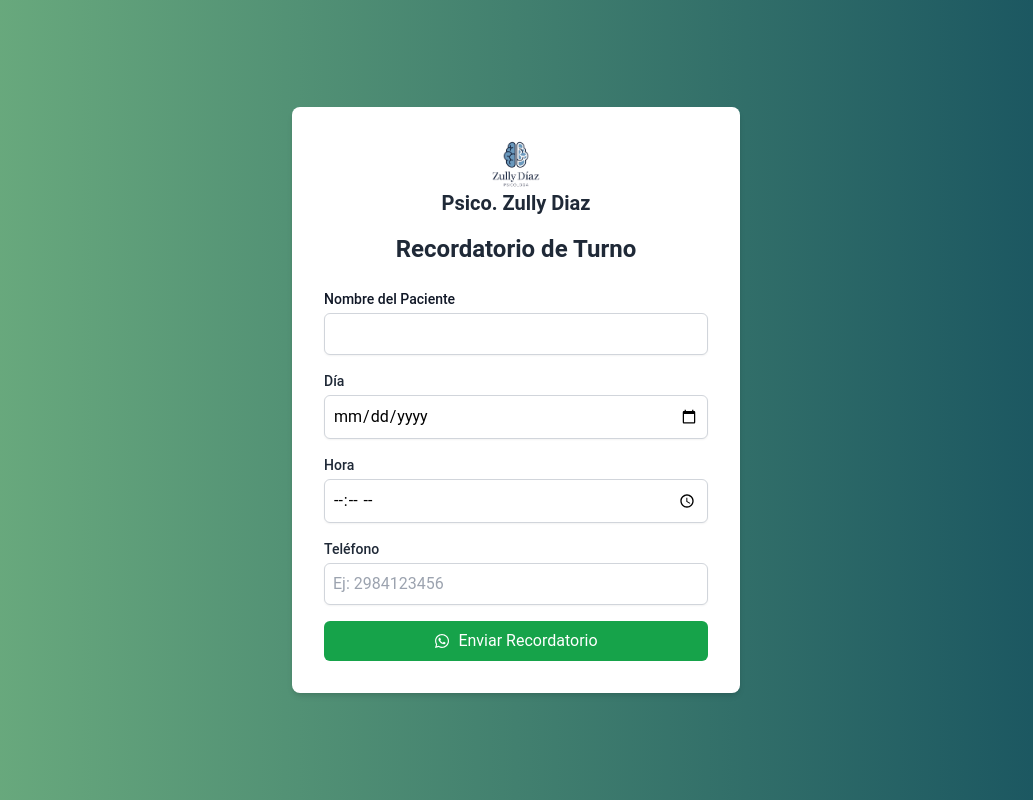
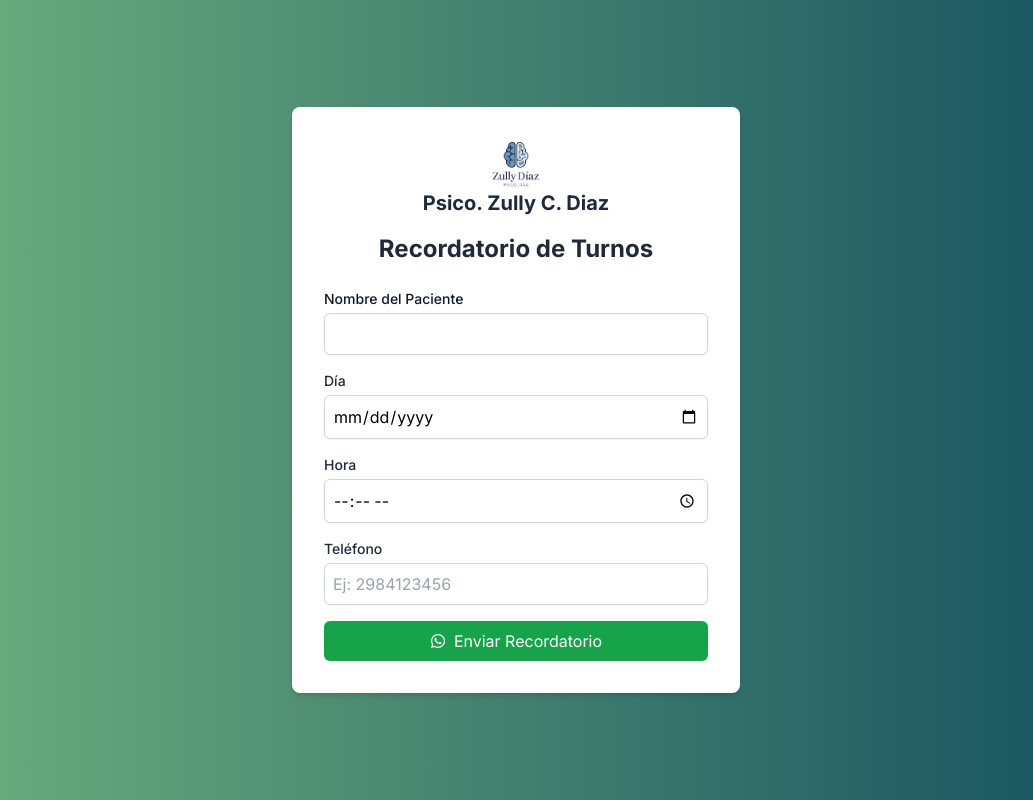
Before and after one commit to luismagnum/turno, a Next.js app: page / in a window 1280 px wide. Shown: the whole page, without its empty margins (124-1157 px from the left). Built offline with nearby package versions, Linux system fonts and the light colour scheme.

Commit message:
tipo letra

```diff
--- a/src/app/layout.js
+++ b/src/app/layout.js
@@ -1,15 +1,7 @@
-import { Geist, Geist_Mono } from "next/font/google";
+import { Inter } from "next/font/google";
 import "./globals.css";
 
-const geistSans = Geist({
-  variable: "--font-geist-sans",
-  subsets: ["latin"],
-});
-
-const geistMono = Geist_Mono({
-  variable: "--font-geist-mono",
-  subsets: ["latin"],
-});
+const inter = Inter({ subsets: ["greek"] });
 
 export const metadata = {
   title: "Recordatorio de Turnos",
@@ -20,7 +12,7 @@ export default function RootLayout({ children }) {
   return (
     <html lang="en">
       <body
-        className={`${geistSans.variable} ${geistMono.variable} antialiased`}
+        className={`${inter.className} antialiased`}
       >
         {children}
       </body>
--- a/src/components/turnos/RecordatorioTurno.js
+++ b/src/components/turnos/RecordatorioTurno.js
@@ -58,8 +58,8 @@ const RecordatorioTurno = () => {
       className='flex text-center mx-auto'
       />
     </span>
-        <h1 className="text-gray-800 text-xl font-bold mb-4 text-center">Psico. Zully Diaz</h1>
-        <h2 className="text-gray-800 text-2xl font-bold mb-6 text-center">Recordatorio de Turno</h2>
+        <h1 className="text-gray-800 text-xl font-bold mb-4 text-center">Psico. Zully C. Diaz</h1>
+        <h2 className="text-gray-800 text-xl md:text-2xl font-bold mb-6 text-center">Recordatorio de Turnos</h2>
         <form onSubmit={handleSubmit} className="space-y-4">
           <div>
             <label className="block text-sm font-medium text-gray-900">Nombre del Paciente</label>
```
